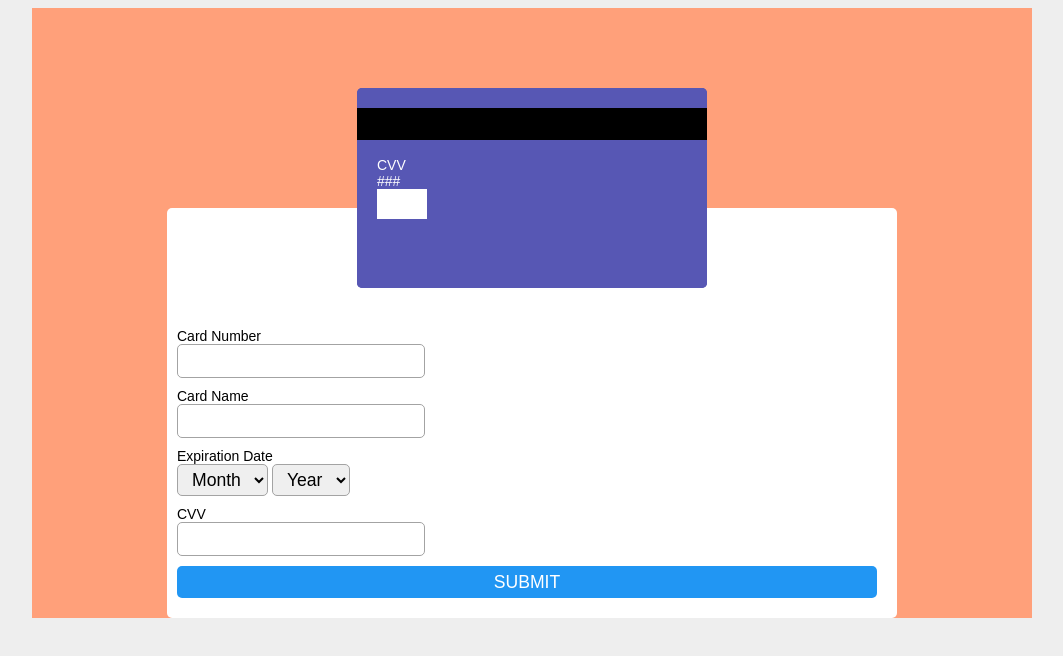
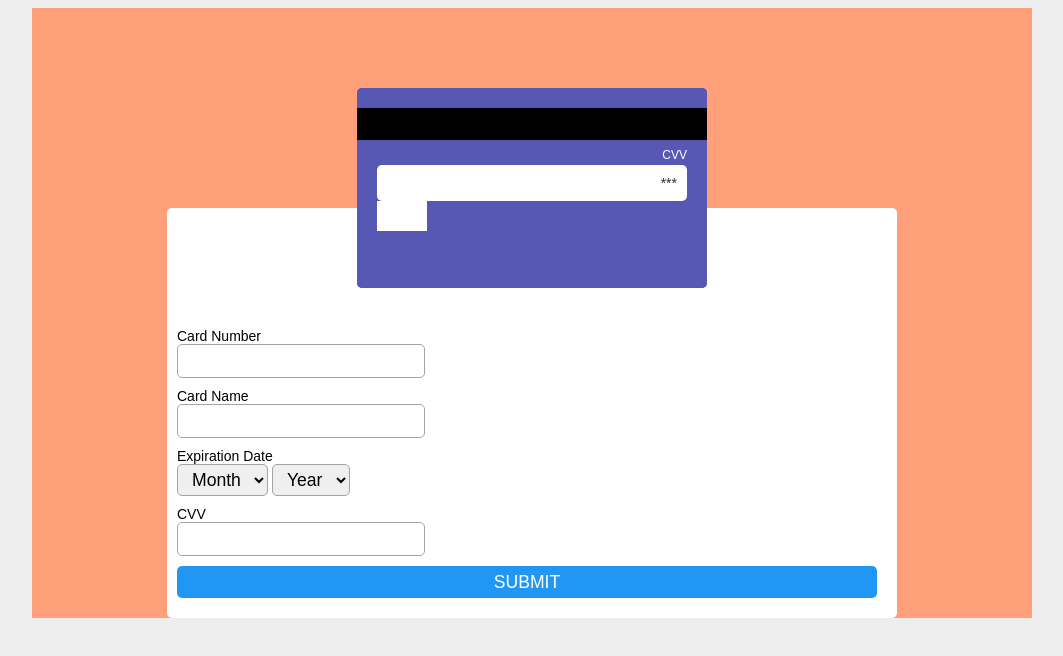
Before and after one commit to kaeuchoa/js-credit-card, a plain HTML site: page index.html in a window 1280 px wide. Shown: the whole page, without its empty margins (108-1171 px from the left). Drawn offline with Linux system fonts and the light colour scheme.

Commit message:
adds styles to security number area

```diff
--- a/index.html
+++ b/index.html
@@ -40,9 +40,9 @@
                         </span>
                     </div>
 
-                    <div class="card__security">
-                        <p>CVV</p>
-                        <p>###</p>
+                    <div class="card__data card__security">
+                        <p class="card__label">CVV</p>
+                        <p class="card__security__number">***</p>
                     </div>
 
                     <div class="card-footer">
--- a/style.css
+++ b/style.css
@@ -161,6 +161,10 @@ p {
     z-index: 5;
 }
 
+.card__data.card__security {
+    width: 100%;
+}
+
 .card__swipe {
     background-color: #000;
     width: 100%;
@@ -169,6 +173,21 @@ p {
     top: var(--default-spacing);
     left: 0;
 }
+
+.card__security__number {
+    background-color: #fff;
+    border-radius: var(--default-border-radius);
+    box-sizing: border-box;
+    color: #333;
+    min-height: var(--min-clickable-height);
+    padding: var(--sm-spacing);
+}
+
+.card__security .card__security__number,
+.card__security .card__label {
+    text-align: right;
+}
+
 
 @media screen and (min-width: 576px) {
     .container {
```
